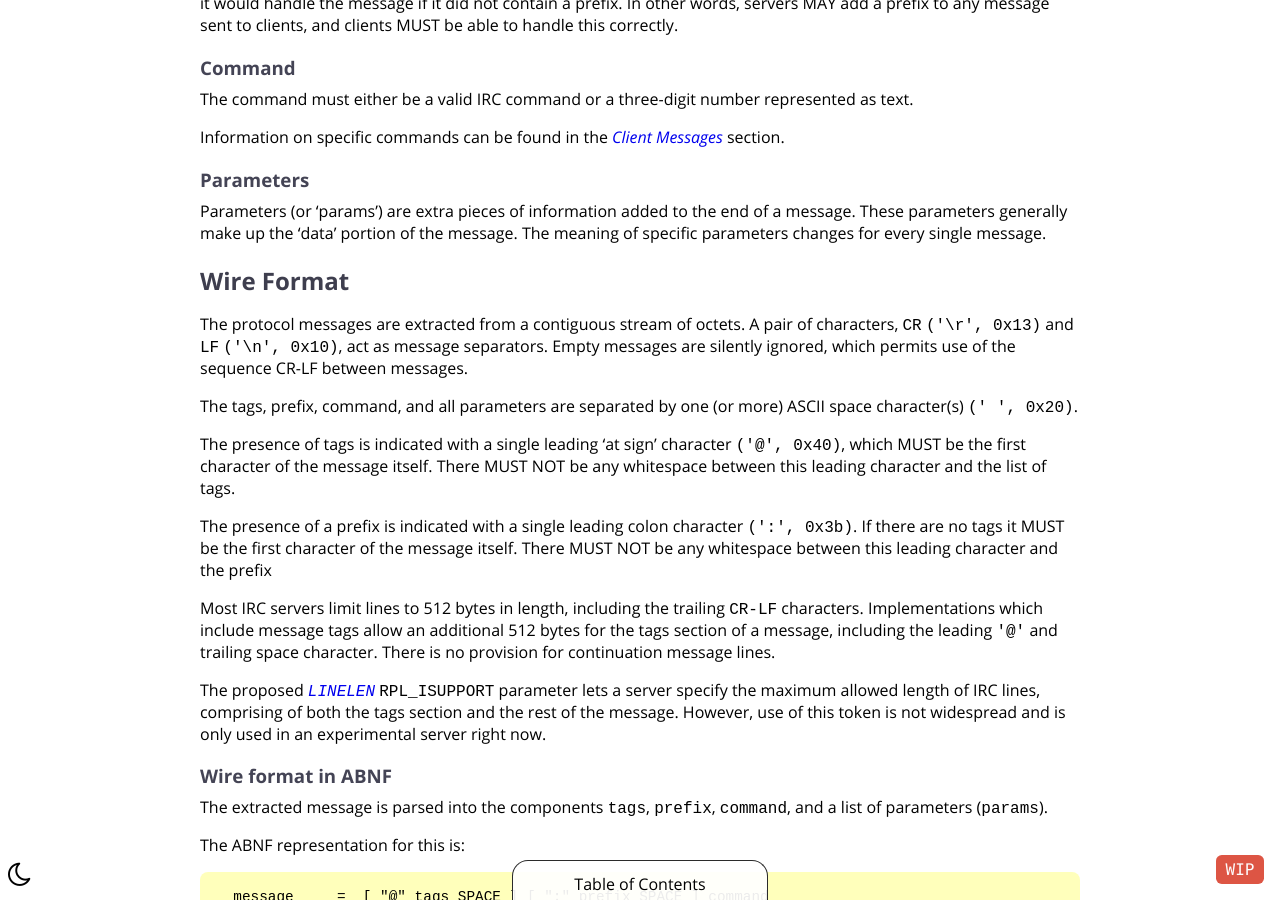
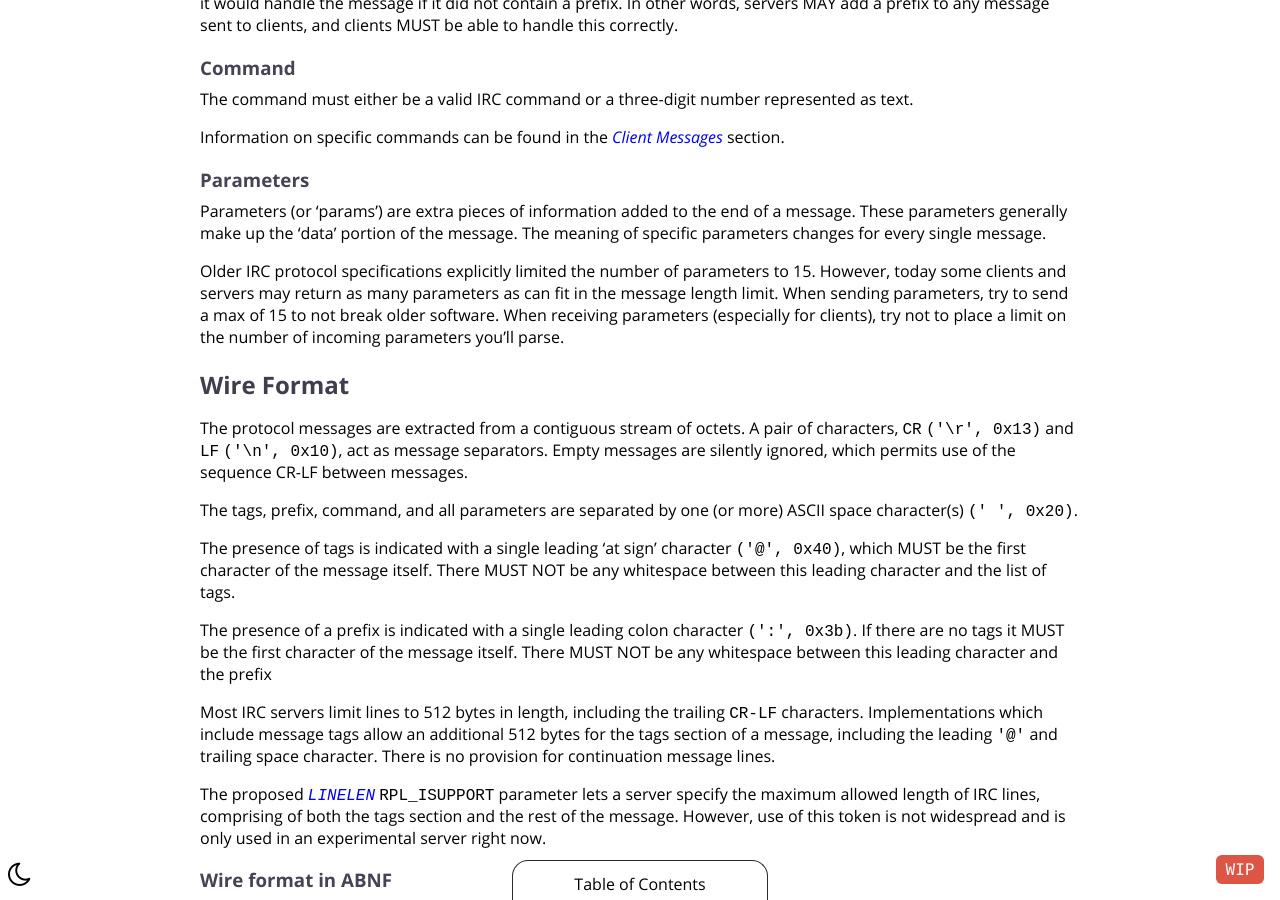
Before and after one commit to ircdocs/modern-irc, a Jekyll site: the page built from index.md, in a window 1280 px wide and 900 px high, scrolled down 8386 px. Built offline with Jekyll 4.4.1, drawn with Linux system fonts in a browser that asks for light colours; some of the changed text lies outside the part shown.

Commit message:
modern: Make more than 15 params explicit (thanks jcotton!)

```diff
--- a/index.md
+++ b/index.md
@@ -300,6 +300,8 @@ Information on specific commands can be found in the [Client Messages](#client-m
 ### Parameters
 
 Parameters (or 'params') are extra pieces of information added to the end of a message. These parameters generally make up the 'data' portion of the message. The meaning of specific parameters changes for every single message.
+
+Older IRC protocol specifications explicitly limited the number of parameters to 15. However, today some clients and servers may return as many parameters as can fit in the message length limit. When sending parameters, try to send a max of 15 to not break older software. When receiving parameters (especially for clients), try not to place a limit on the number of incoming parameters you'll parse.
 
 
 ## Wire Format
```
Also changed, not shown: other parts of index.md (+1 -1 lines).
